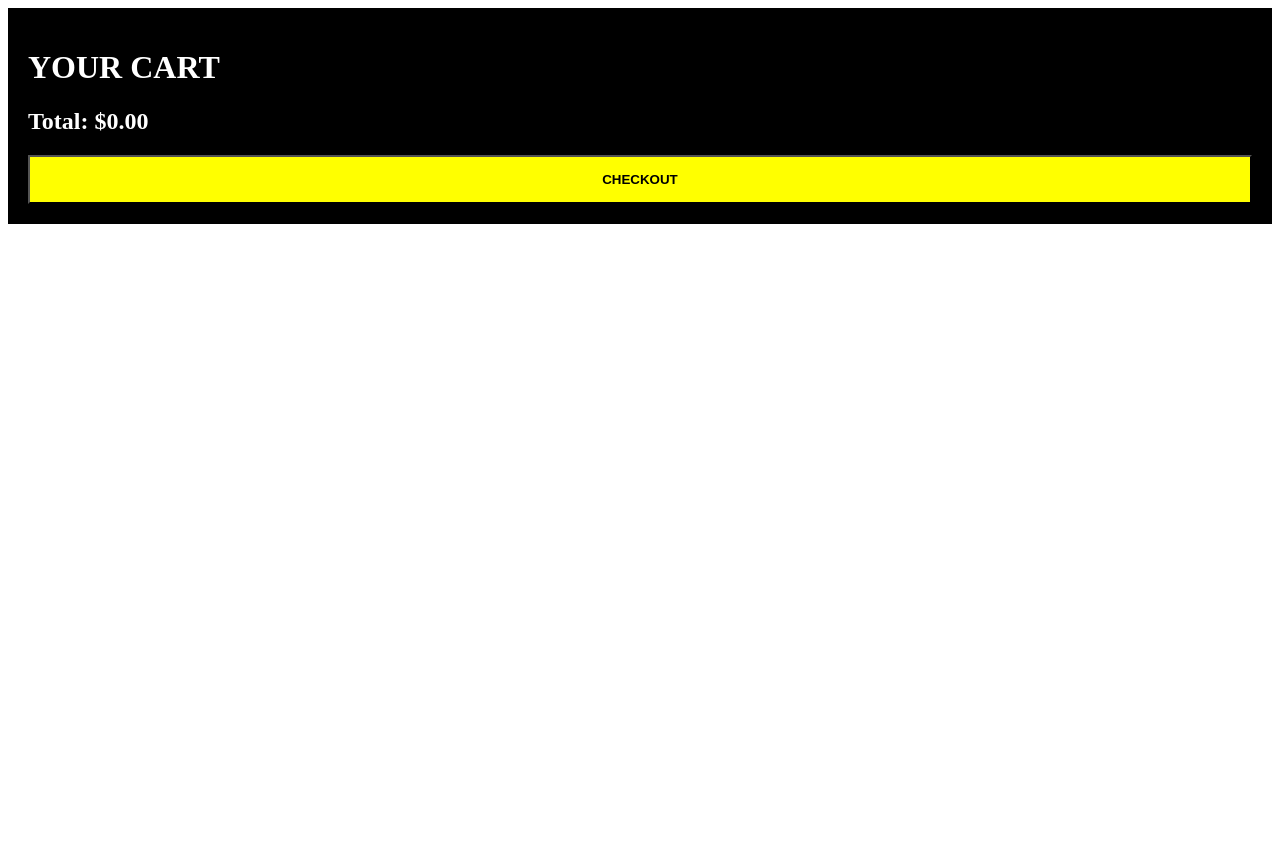
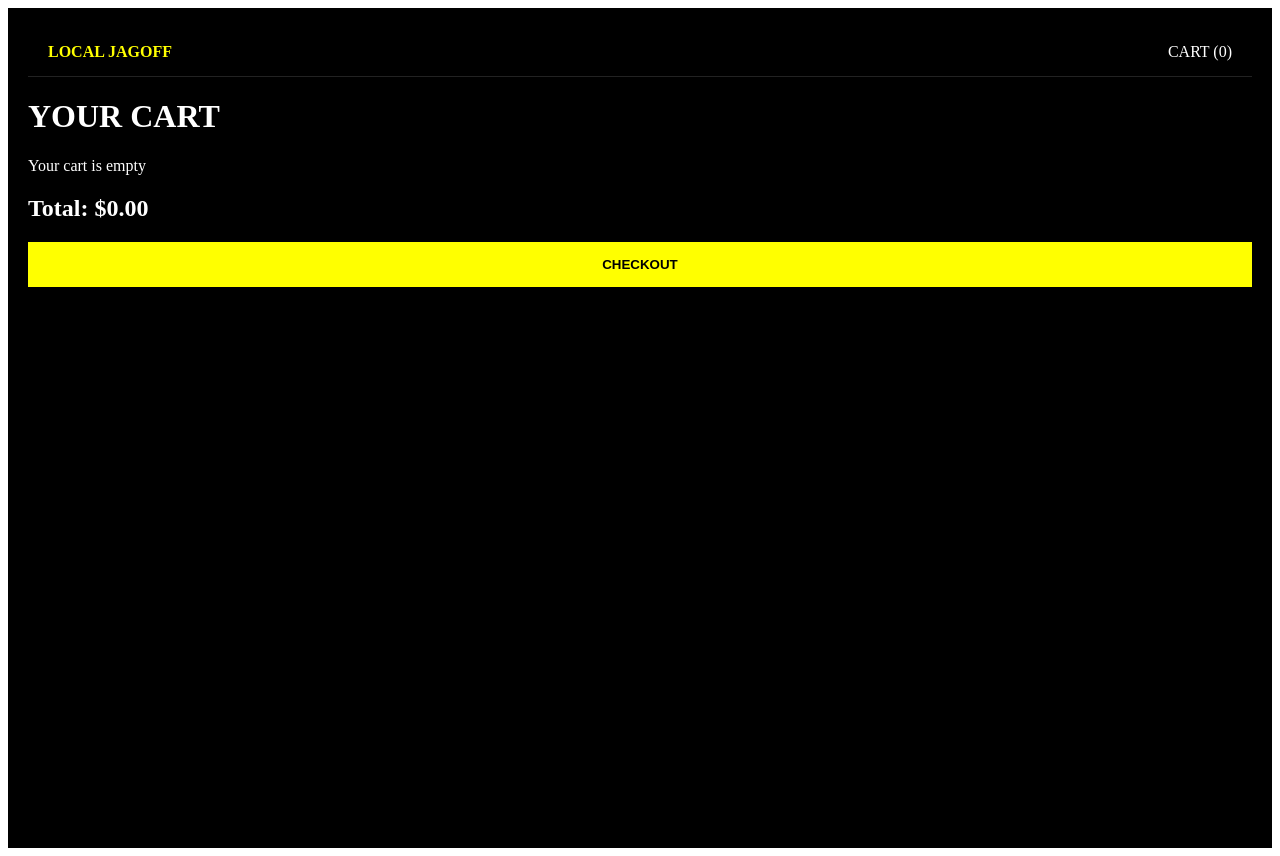
Before and after one commit to localjagoff/localjagoff-site, a Next.js app: page /cart in a window 1280 px wide. Before the commit the page ends 800 px from the top, so only its background shows below. Built offline with nearby package versions, Linux system fonts and the light colour scheme.

Commit message:
Update cart.js

```diff
--- a/pages/cart.js
+++ b/pages/cart.js
@@ -1,4 +1,5 @@
 import { useEffect, useState } from "react";
+import Navbar from "../components/Navbar";
 
 export default function CartPage() {
   const [cart, setCart] = useState([]);
@@ -49,7 +50,11 @@ export default function CartPage() {
 
   return (
     <div style={styles.container}>
+      <Navbar />
+
       <h1>YOUR CART</h1>
+
+      {cart.length === 0 && <p>Your cart is empty</p>}
 
       {cart.map((item, index) => (
         <div key={index} style={styles.item}>
@@ -77,7 +82,12 @@ export default function CartPage() {
 }
 
 const styles = {
-  container: { background: "#000", color: "#fff", padding: "20px" },
+  container: {
+    background: "#000",
+    color: "#fff",
+    minHeight: "100vh",
+    padding: "20px",
+  },
   item: {
     display: "flex",
     justifyContent: "space-between",
@@ -89,5 +99,6 @@ const styles = {
     padding: "15px",
     width: "100%",
     fontWeight: "bold",
+    border: "none",
   },
 };
```
